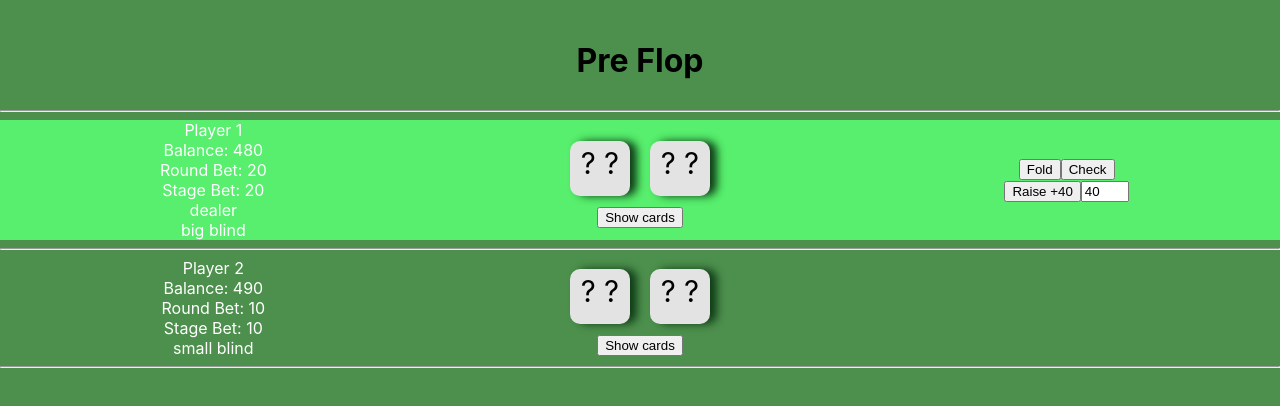
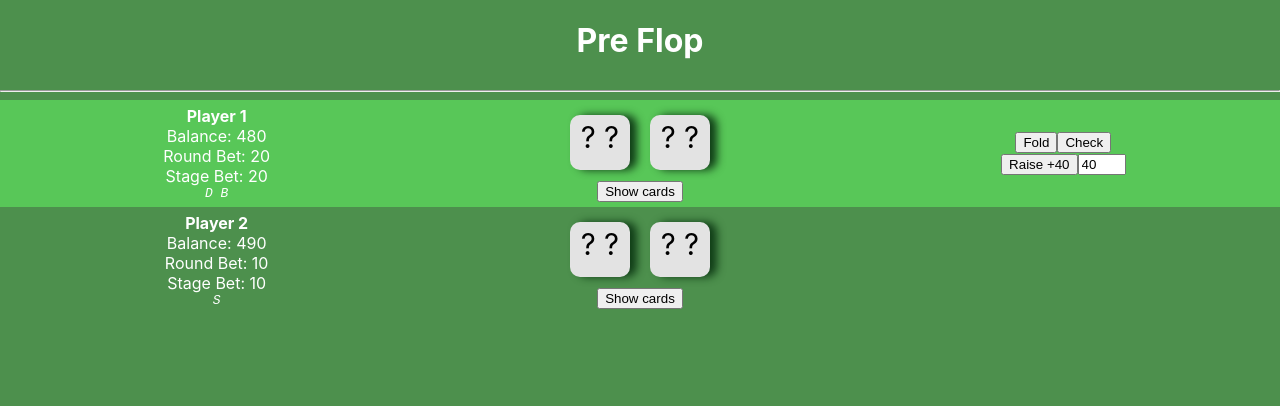
Before and after one commit to CaptainVVS/savagaypoker, a React (Create React App) app: page / in a window 1280 px wide. Both pictures are taken after a click on the button "Start game". Shown: the top 406 px of the page. Built offline with nearby package versions, Linux system fonts and the light colour scheme; the HTML template or start-up script is replaced by a standard one.

Commit message:
style changes

```diff
--- a/src/backend/game.ts
+++ b/src/backend/game.ts
@@ -77,6 +77,8 @@ export class Game {
   nextStage() {
     this.stage++;
     this.stagePlayerIndex = this.dealerIndex;
+    this.nextPlayer();  // start from small blind and skip players that fold
+
     this.maxStageBet = 0;
     this.players.forEach(p => p.newStage())
 
@@ -86,6 +88,15 @@ export class Game {
     this.update();
   }
 
+  nextPlayer() {
+    // find next player that can do something
+    for (let i = 0; i < this.players.length; i++) {
+      this.stagePlayerIndex = (this.stagePlayerIndex + 1) % this.players.length;
+      const player = this.currentPlayer();
+      if (player.isFold || player.isAllIn()) continue;
+      break;
+    }
+  }
 
   playerFinishTurn() {
     if (this.isWalkover())
@@ -94,13 +105,7 @@ export class Game {
     if (this.isAllBetsDone())
       return this.nextStage();
 
-    // find next player that can do something
-    for (let i = 0; i < this.players.length; i++) {
-      this.stagePlayerIndex = (this.stagePlayerIndex + 1) % this.players.length;
-      const player = this.currentPlayer();
-      if (player.isFold || player.isAllIn()) continue;
-      break;
-    }
+   this.nextPlayer();
 
     this.update();
   }
--- a/src/components/GameHtml.tsx
+++ b/src/components/GameHtml.tsx
@@ -6,38 +6,34 @@ import {Card, Combinations} from "../backend/types";
 import './game.css';
 
 
-
-export function GameHtml({game}: {game: Game}) {
+export function GameHtml({game}: { game: Game }) {
 
   const stageTitle = ["Pre Flop", "Flop", "Turn", "River"][game.stage]
   const stageDeskCardsCount = [0, 3, 4, 5][game.stage]
   const stageDeskCards = game.desk.slice(0, stageDeskCardsCount)
 
   return (
-    <div className="App">
-      <br/>
-
+    <div>
       {
         game.isRoundOver &&
           <button onClick={() => game.newRound()}>NEXT</button>
       }
 
       <h1>{stageTitle}</h1>
+
       <CardsHTML cards={stageDeskCards}/>
 
       <hr/>
 
       {
-        game.players.map((player) => <>
-            <PlayerHTML key={player.index} player={player}/>
-            <hr/>
-          </>
-        )}
+        game.players.map((player) =>
+          <PlayerHTML key={player.index} player={player}/>
+        )
+      }
 
     </div>
   );
 }
-
 
 
 function PlayerHTML({player}: { player: Player }) {
@@ -133,13 +129,15 @@ function PlayerShowableCards({cards, defaultIsShow}: { cards: Card[]; defaultIsS
 
 function PlayerInfo({player}: { player: Player }) {
   return <>
-    <div>Player {player.index + 1}</div>
+    <div><strong>Player {player.index + 1}</strong></div>
     <div>Balance: {player.balance}</div>
     <div>Round Bet: {player.roundBet}</div>
     <div>Stage Bet: {player.stageBet}</div>
-    {player.index === player.game.dealerIndex && <div>dealer</div>}
-    {player.index === player.game.smallBlindIndex() && <div>small blind</div>}
-    {player.index === player.game.bigBlindIndex() && <div>big blind</div>}
+    <div className={"player-info-blind"}>
+      {player.index === player.game.dealerIndex && "D "}
+      {player.index === player.game.smallBlindIndex() && "S "}
+      {player.index === player.game.bigBlindIndex() && "B "}
+    </div>
   </>;
 }
 
--- a/src/components/game.css
+++ b/src/components/game.css
@@ -1,6 +1,7 @@
 body {
   background: #4d904d;
   text-align: center;
+  color: white;
 }
 
 .cards {
@@ -12,10 +13,11 @@ body {
   display: flex;
   justify-content: space-around;
   align-items: center;
+
+  padding: 5px;
 }
 
 .player-left {
-  color: white;
   width: 30%;
 }
 
@@ -27,32 +29,37 @@ body {
   width: 30%;
 }
 
+.player-info-blind {
+  font-family: monospace;
+  font-style: italic;
+}
 
 .player-turn {
-  background: #57ef6d;
+  background: rgba(100, 255, 100, 0.50);
 }
 
 .player-fold {
-  background: #ef5757;
+  background: rgba(240, 75, 75, 0.5);
 }
 
 
 .suit-0{
-  color: #3e950f;
+  color: #3e950f !important;
 }
 .suit-1{
-  color: #F38315;
+  color: #F38315 !important;;
 }
 .suit-2{
-  color: #DB0023;
+  color: #DB0023 !important;;
 }
 .suit-3{
-  color: #2A14A1;
+  color: #2A14A1 !important;;
 }
 
 
 .card {
-  box-shadow: 7px 0px 9px #103d17;
+  color: black;
+  box-shadow: 7px 0 9px #103d17;
   text-align: center;
   font-size: 22pt;
   border-radius: 10px;
```
